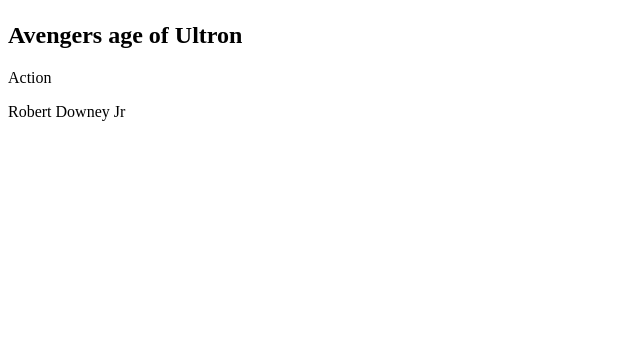
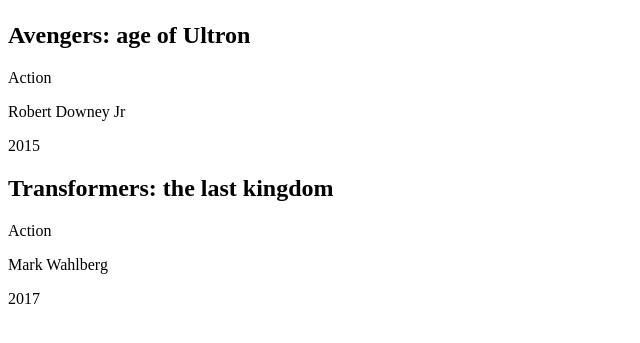
Before and after one commit to AndreaFumagalli4/php-oop-1, a PHP site: page / in a window 1280 px wide. Shown: the part 58-401 px from the top of the page, without its empty margins (0-640 px from the left). Run offline with PHP 8.4, Linux system fonts and the light colour scheme.

Commit message:
add and print a second object with movie class

```diff
--- a/Models/Movie.php
+++ b/Models/Movie.php
@@ -4,12 +4,14 @@ class Movie {
     public $name;
     public $genre;
     public $mainCharacter;
+    public $year;
 
-    function __construct($_name, $_genre, $_mainCharacter)
+    function __construct($_name, $_genre, $_mainCharacter, $_year)
     {
         $this->name = $_name;
         $this->genre = $_genre;
         $this->mainCharacter = $_mainCharacter;
+        $this->year = $_year;
     }
 
     public function getName(){
--- a/index.php
+++ b/index.php
@@ -21,7 +21,7 @@
         <main>
             <div>
                 <?php
-                $avengers = new Movie('Avengers age of Ultron', 'Action', 'Robert Downey Jr');
+                $avengers = new Movie('Avengers: age of Ultron', 'Action', 'Robert Downey Jr', 2015);
                 echo "<h2>";
                 echo $avengers->getName();
                 echo "</h2>";
@@ -31,6 +31,26 @@
                 echo "<p>";
                 echo $avengers->mainCharacter;
                 echo "</p>";
+                echo "<p>";
+                echo $avengers->year;
+                echo "</p>";
+                ?>
+            </div>
+            <div>
+                <?php
+                $transformers = new Movie('Transformers: the last kingdom', 'Action', 'Mark Wahlberg', 2017);
+                echo "<h2>";
+                echo $transformers->getName();
+                echo "</h2>";
+                echo "<p>";
+                echo $transformers->genre;
+                echo "</p>";
+                echo "<p>";
+                echo $transformers->mainCharacter;
+                echo "</p>";
+                echo "<p>";
+                echo $transformers->year;
+                echo "</p>";
                 ?>
             </div>
         </main>
```
